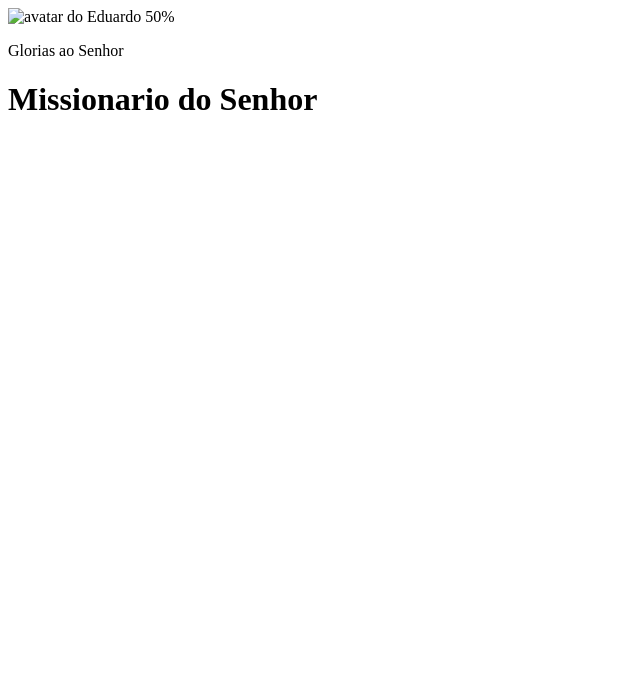
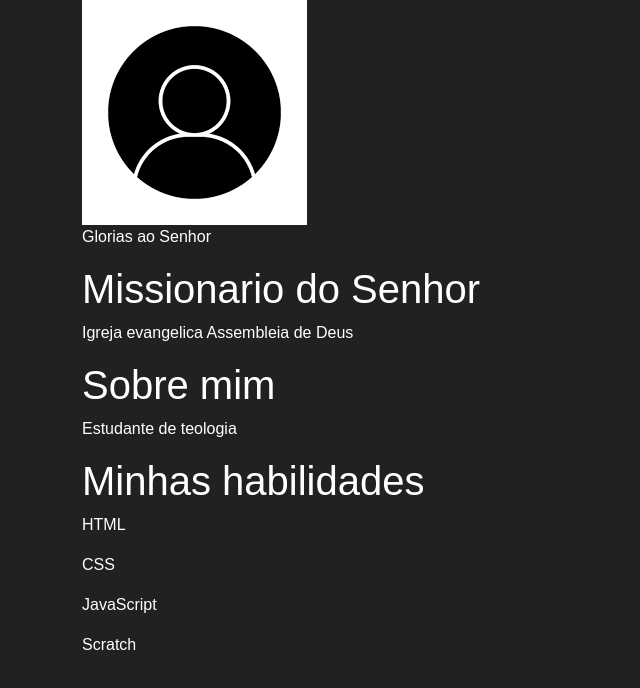
Before and after one commit to Edhu15/Meu-portf-lio, a plain HTML site: page index.html in a window 1280 px wide. Shown: the whole page, without its empty margins (0-640 px from the left). Drawn offline with nearby package versions, Linux system fonts and the light colour scheme; files that its build step writes are made by us from their sources.

Commit message:
Add files via upload

```diff
--- a/index.html
+++ b/index.html
@@ -4,14 +4,26 @@
     <meta charset="UTF-8">
     <meta http-equiv="X-UA-Compatible" content="IE=edge">
     <meta name="viewport" content="width=device-width, initial-scale=1.0">
+    <link href="https://cdn.jsdelivr.net/npm/bootstrap@5.3.3/dist/css/bootstrap.min.css" rel="stylesheet" integrity="sha384-QWTKZyjpPEjISv5WaRU9OFeRpok6YctnYmDr5pNlyT2bRjXh0JMhjY6hW+ALEwIH"  crossorigin="anonymous"  />
     <link rel="stylesheet" href="style.css" />
     <title>Eduardo</title>
 </head>
 <body>
-    <img src="img/Eduardo.JPG" alt="avatar do Eduardo" srcset="" />
-    </width>50%</width:>
-    <height></height>
+    <header class="container">
+         <img src="Perfil.png" alt="avatar do Eduardo" srcset="" />
 <p>Glorias ao Senhor</p>
 <h1>Missionario do Senhor </h1>
+<p>Igreja evangelica Assembleia de Deus</p>
+<h1>Sobre mim</h1>
+<p>Estudante de teologia</p>
+<h1>Minhas habilidades</h1>
+<div>
+    <p>HTML</p>
+    <p>CSS</p>
+    <p>JavaScript</p>
+    <p>Scratch</p>
+</header>
+
+</div>
 </body>
 </html>
--- /dev/null
+++ b/style.css
@@ -0,0 +1,8 @@
+
+body {
+    color:white;
+    background: rgb(0, 0, 0, 0.87);
+    margin: 0px;
+    font-family: "Chakra Petch", sans-serif;
+    margin-bottom: 100px;
+}
```
